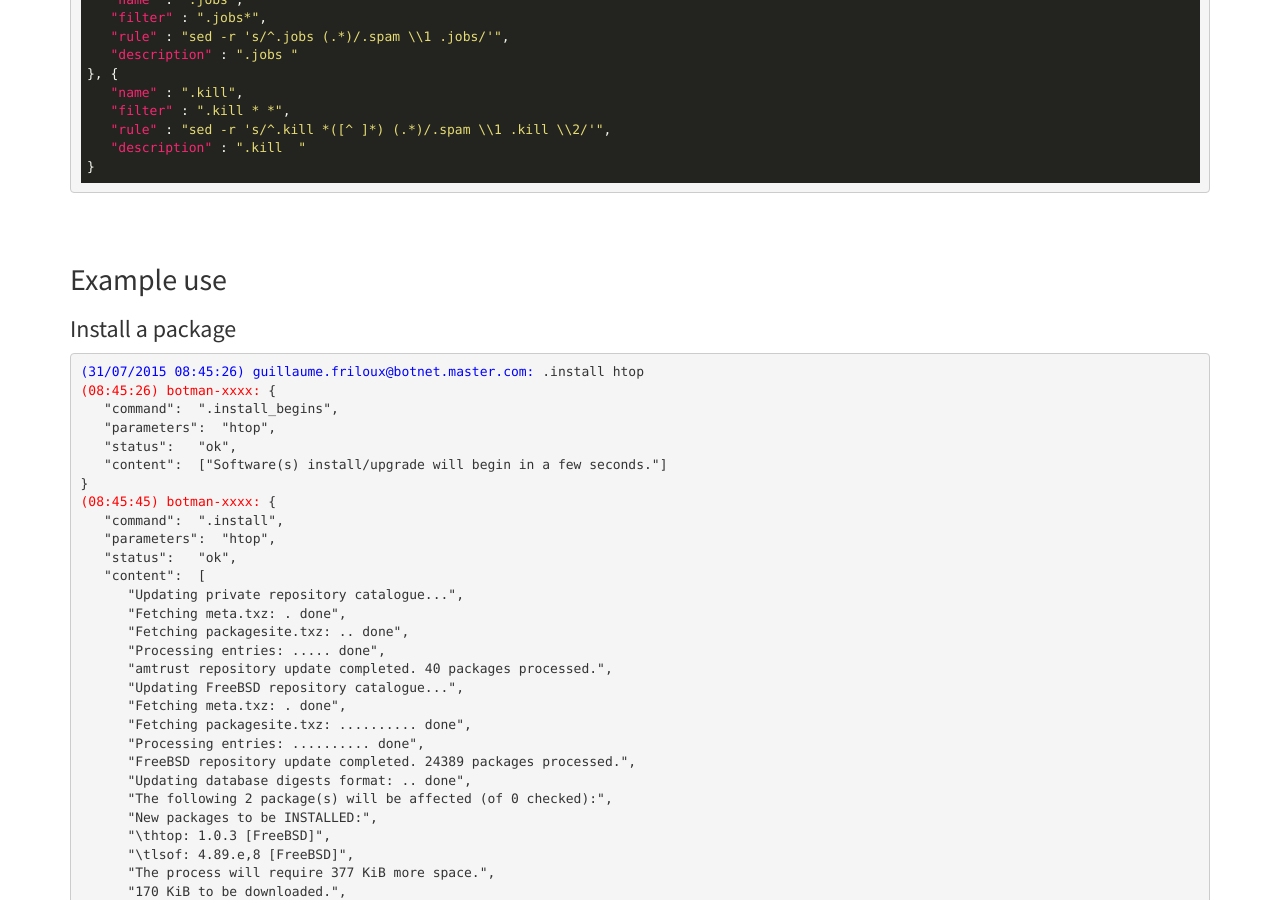
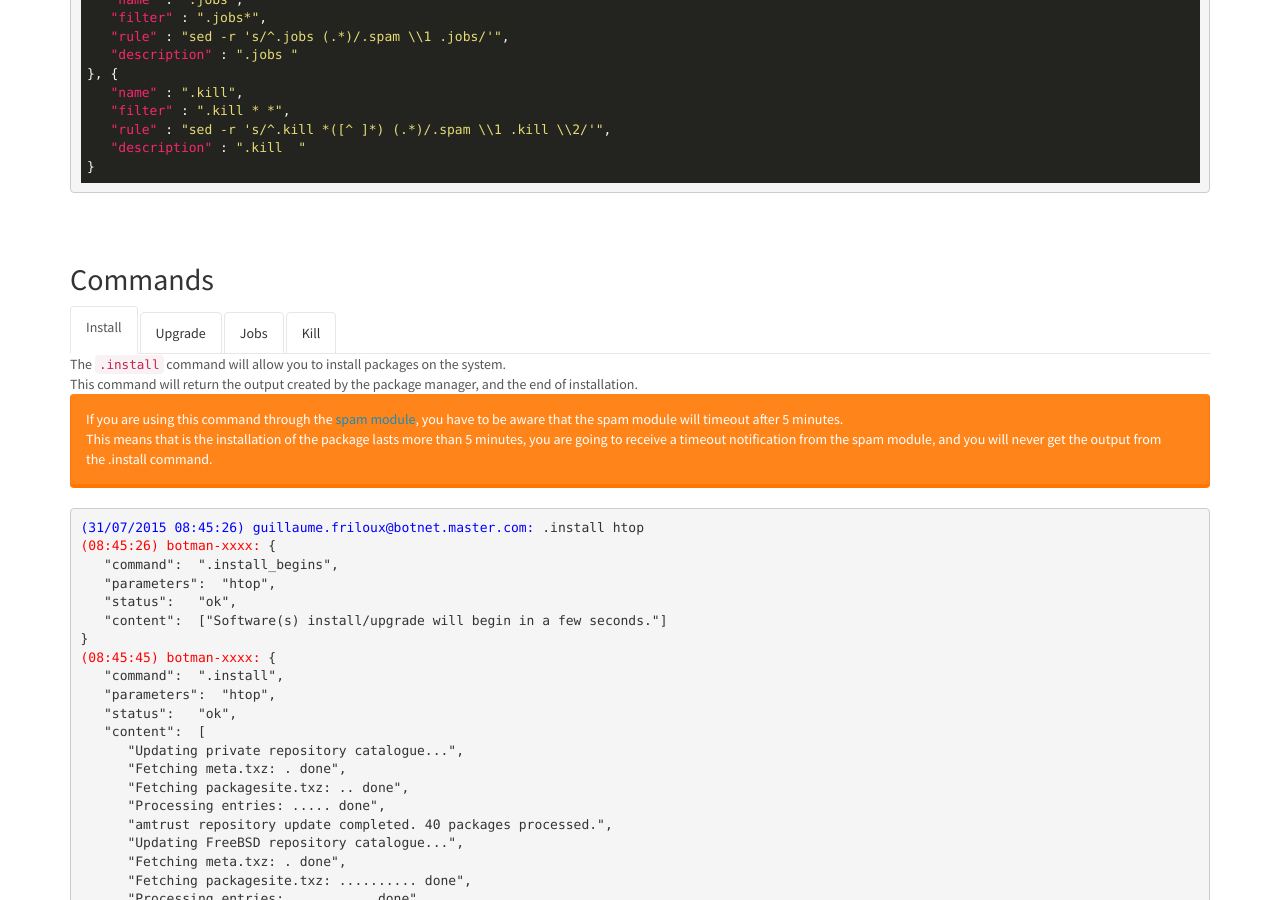
Before and after one commit to gfriloux/botman, a Jekyll site: the page built from docs/_modules/install.html, in a window 1280 px wide and 900 px high, scrolled down 1064 px. Built offline with Jekyll 4.4.1, drawn with Linux system fonts in a browser that asks for light colours; nearby versions of some CDN libraries.

Commit message:
docs: Improvings docs a bit.
refs #23

```diff
--- a/docs/_modules/access.html
+++ b/docs/_modules/access.html
@@ -49,7 +49,7 @@ as configuration file (<code>/etc/gotham/modules.conf.d/access.conf</code>)
 The revision number is used to synchronize access rights over the botmans.<br />
 It will grow automatically as you set rights using `.access set` command.
 
-<h2>Example use</h2>
+<h2>Commands</h2>
 <ul class="nav nav-tabs">
   <li class="active"><a href="#list" data-toggle="tab" aria-expanded="true">List</a></li>
   <li class=""><a href="#add" data-toggle="tab" aria-expanded="false">Add</a></li>
--- a/docs/_modules/help.html
+++ b/docs/_modules/help.html
@@ -17,7 +17,7 @@ Your module only need to register its commands to the <code>Gotham</code> librar
 This module does not need any configuration to be done.
 <br /><br />
 
-<h2>Example use</h2>
+<h2>Commands</h2>
 <p><span class="label label-success">Alfred</span> <span class="label label-primary">Botman</span></p>
 <pre>
 <span style="color:blue">(16:24:13) guillaume.friloux@botnet.master.com:</span> .help
--- a/docs/_modules/install.html
+++ b/docs/_modules/install.html
@@ -63,10 +63,30 @@ configuration file :
 }</code></pre>
 <br /><br />
 
-<h2>Example use</h2>
+<h2>Commands</h2>
 
-<h3>Install a package</h3>
-<pre>
+<ul class="nav nav-tabs">
+  <li class="active"><a href="#install" data-toggle="tab" aria-expanded="true">Install</a></li>
+  <li class=""><a href="#upgrade" data-toggle="tab" aria-expanded="false">Upgrade</a></li>
+  <li class=""><a href="#jobs" data-toggle="tab" aria-expanded="false">Jobs</a></li>
+  <li class=""><a href="#kill" data-toggle="tab" aria-expanded="false">Kill</a></li>
+</ul>
+<div id="myTabContent" class="tab-content">
+  <div class="tab-pane fade active in" id="install">
+    The <code>.install</code> command will allow you to install packages
+    on the system.<br />
+    This command will return the output created by the package manager, and the
+    end of installation.
+
+    <div class="alert alert-dismissible alert-warning">
+      If you are using this command through the
+      <a href="{{ site.github.url }}/modules/spam.html">spam module</a>,
+      you have to be aware that the spam module will timeout after 5 minutes.<br />
+      This means that is the installation of the package lasts more than 5 minutes,
+      you are going to receive a timeout notification from the spam module, and you
+      will never get the output from the .install command.
+    </div>
+    <pre>
 <span style="color:blue">(31/07/2015 08:45:26) guillaume.friloux@botnet.master.com:</span> .install htop
 <span style="color:red">(08:45:26) botman-xxxx:</span> {
    "command":  ".install_begins",
@@ -111,5 +131,12 @@ configuration file :
       "linproc /compat/linux/proc linprocfs rw,late 0 0",
       "***********************************************************"
    ]
-}
-</pre>
+}</pre>
+  </div>
+  <div class="tab-pane fade in" id="upgrade">
+  </div>
+  <div class="tab-pane fade in" id="jobs">
+  </div>
+  <div class="tab-pane fade in" id="kill">
+  </div>
+</div>
```
Also changed, not shown: docs/_modules/gdb.html (+9 -1 lines), docs/_modules/info.html (+8 -1 lines), docs/_modules/log.html (+6 -2 lines).
